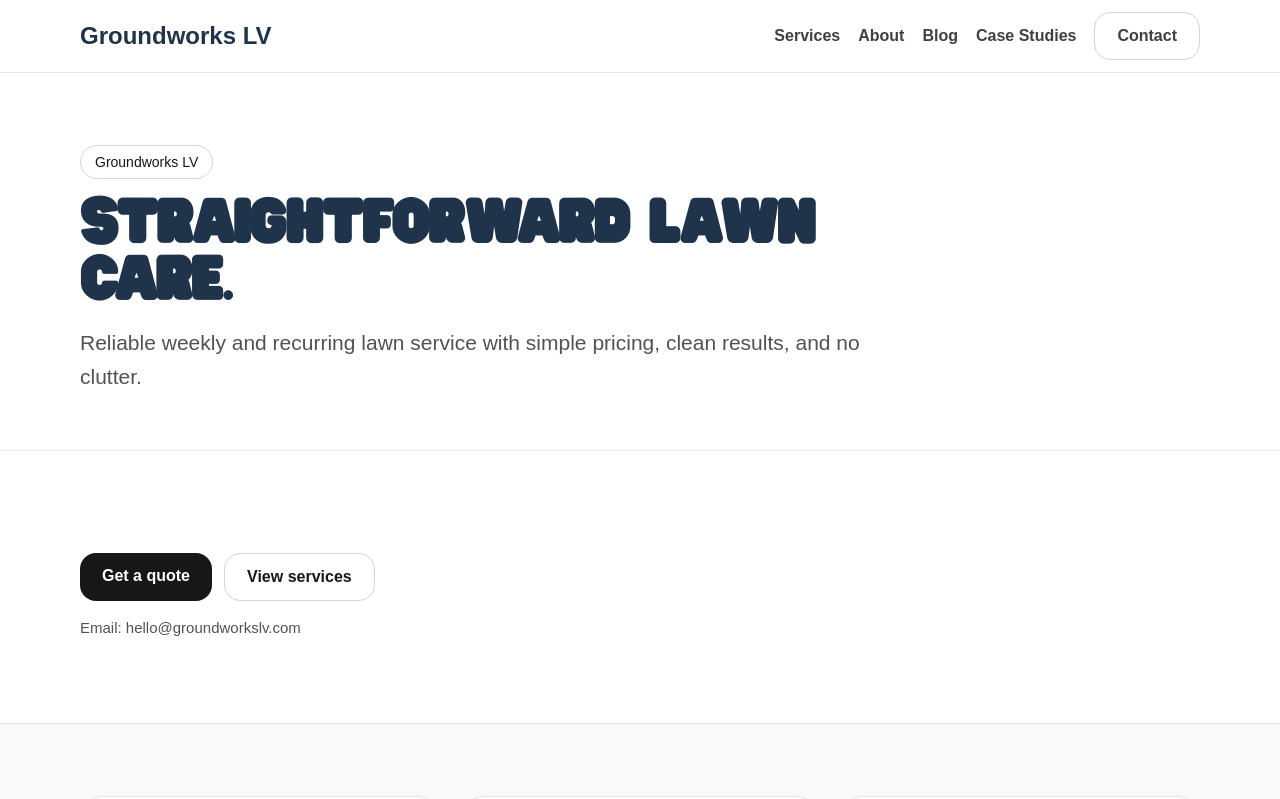
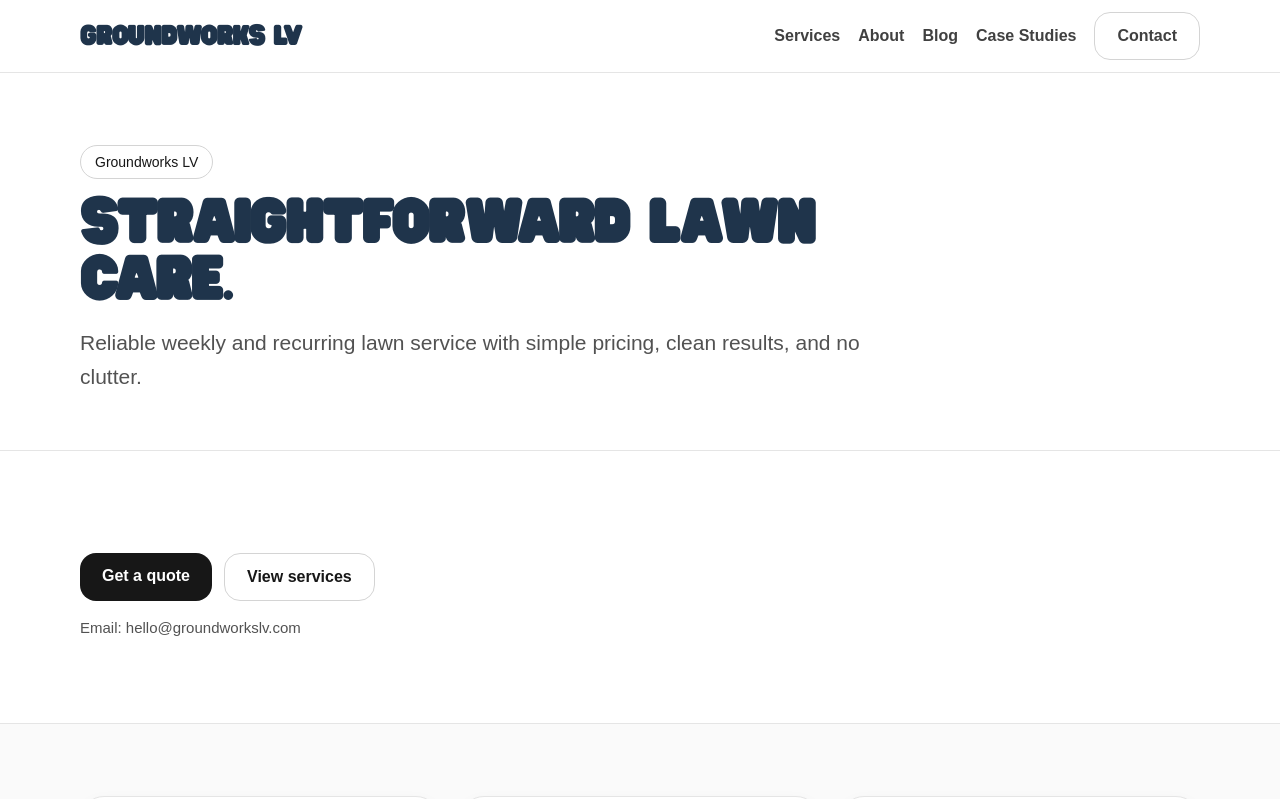
Before and after one commit to cmkmchase/groundworkslv-1, a React (Vite) app: page / in a window 1280 px wide. Shown: the top 799 px of the page. Built offline with nearby package versions, Linux system fonts and the light colour scheme.

Commit message:
added to navbar

```diff
--- a/src/react-app/components/navbar.tsx
+++ b/src/react-app/components/navbar.tsx
@@ -4,7 +4,7 @@ function Navbar() {
   return (
     <header className="navbar">
       <div className="container navbar-inner">
-        <Link to="/" className="brand">
+        <Link to="/" className="brand hit-and-run">
           Groundworks LV
         </Link>
 
```
